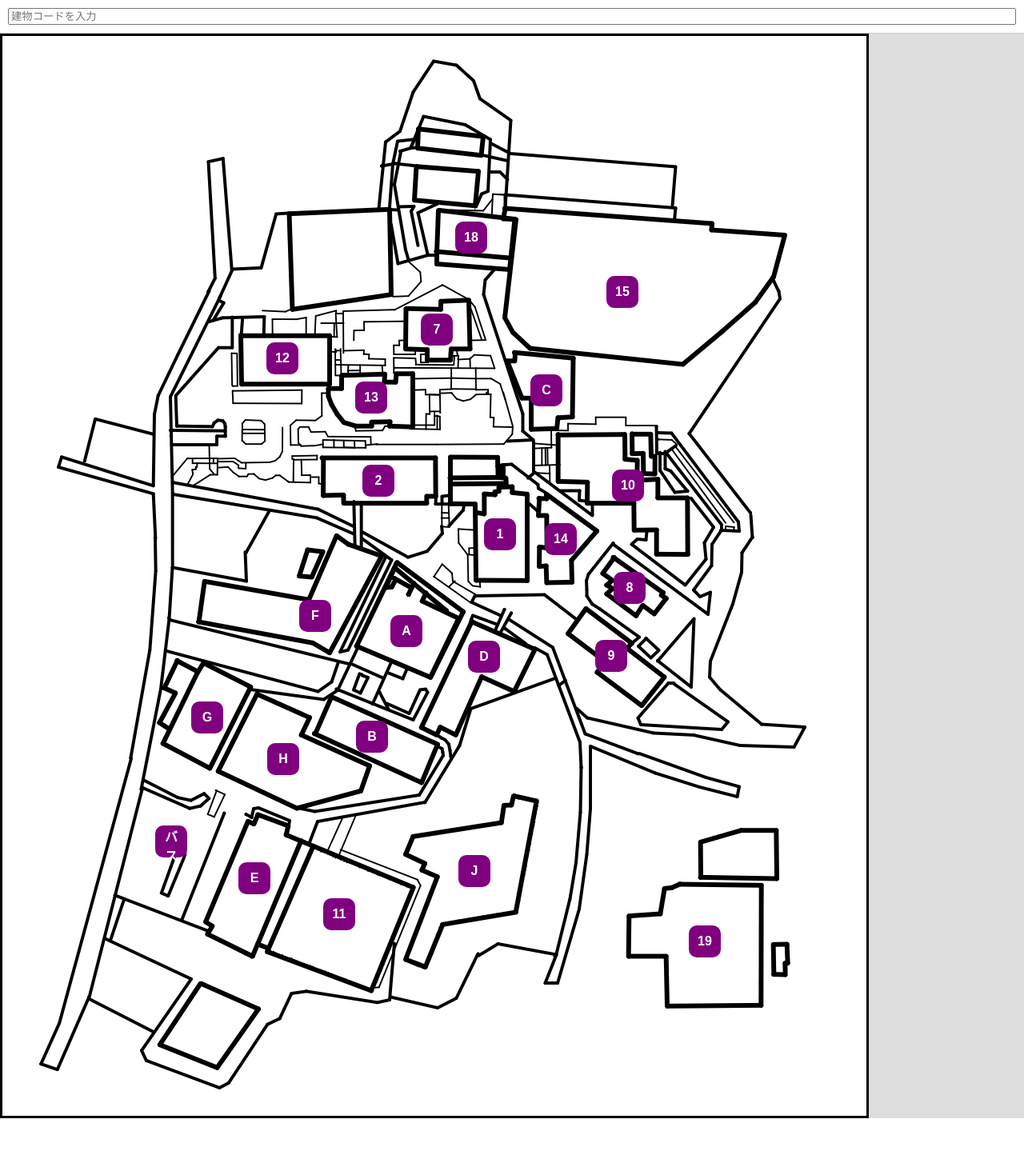
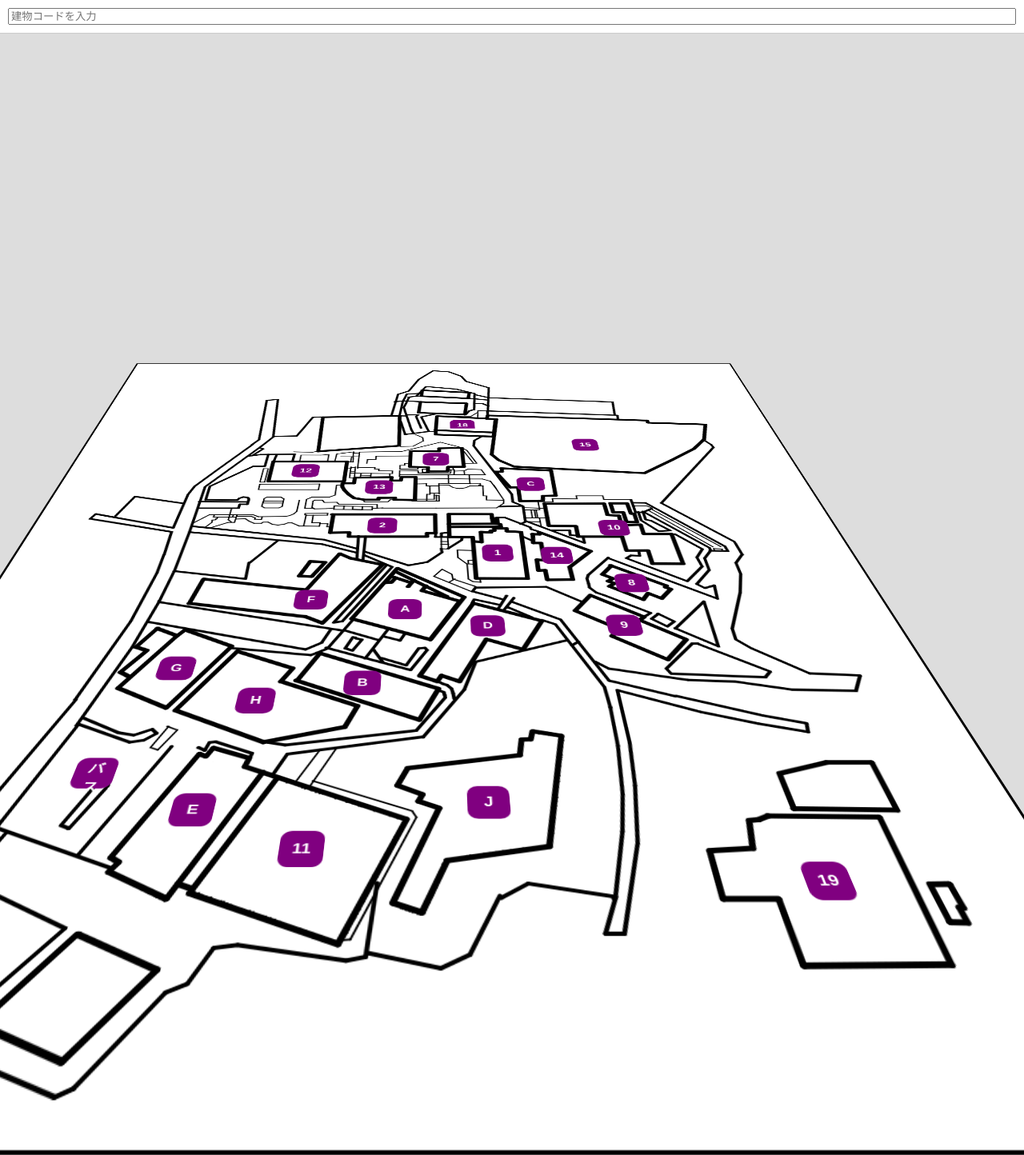
Before and after one commit to yuuto666-a11y/-, a Flask app: page / in a window 1280 px wide; the page is wider, and only the part inside the window is pictured. Shown: that part at 80% size. Before the commit the page ends 1398 px from the top of that part, so only its background shows below. Run offline with Flask 3, Linux system fonts and the light colour scheme.

Commit message:
Update style.css

```diff
--- a/practice/static/style.css
+++ b/practice/static/style.css
@@ -15,6 +15,11 @@ body{
 .map-container{
     position:relative;
     width:1080px;
+
+    transform: perspective(1200px)
+               rotateX(55deg);
+
+    transform-style: preserve-3d;
 }
 
 .map-image{
```
